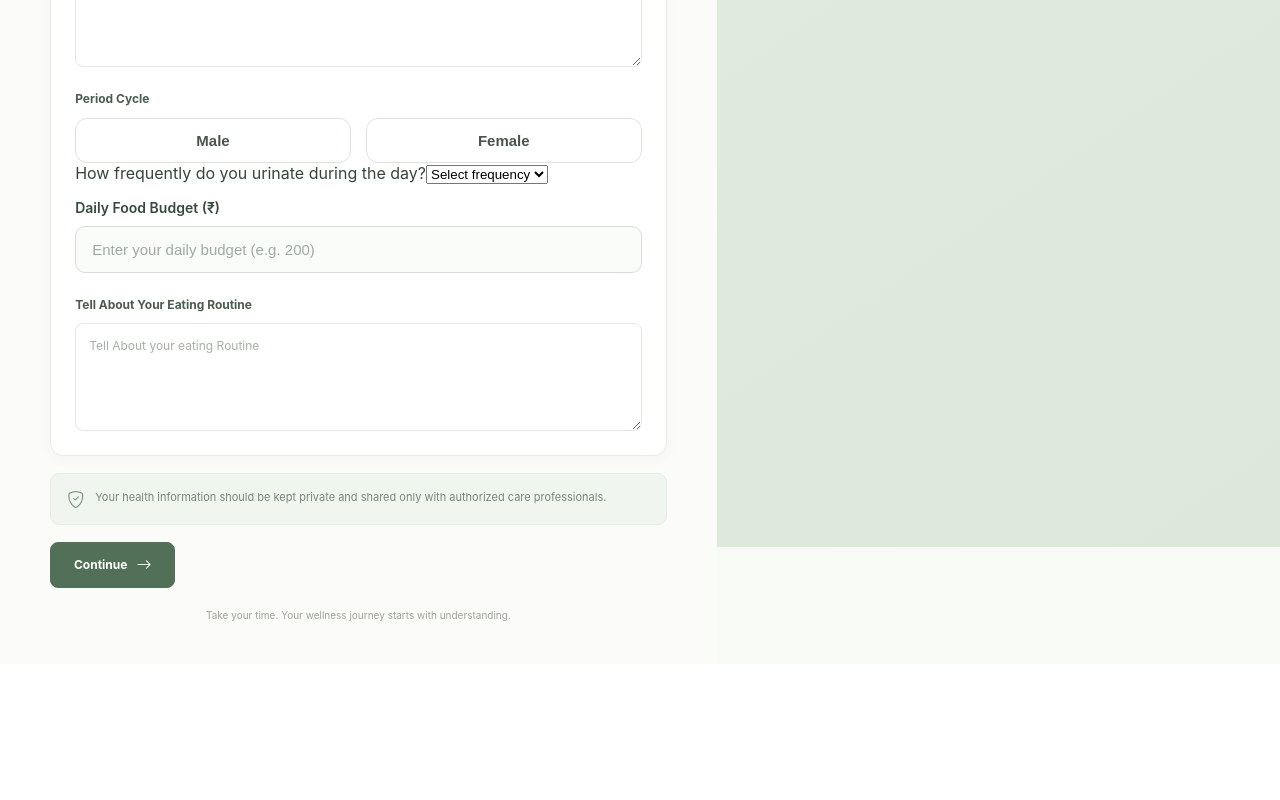
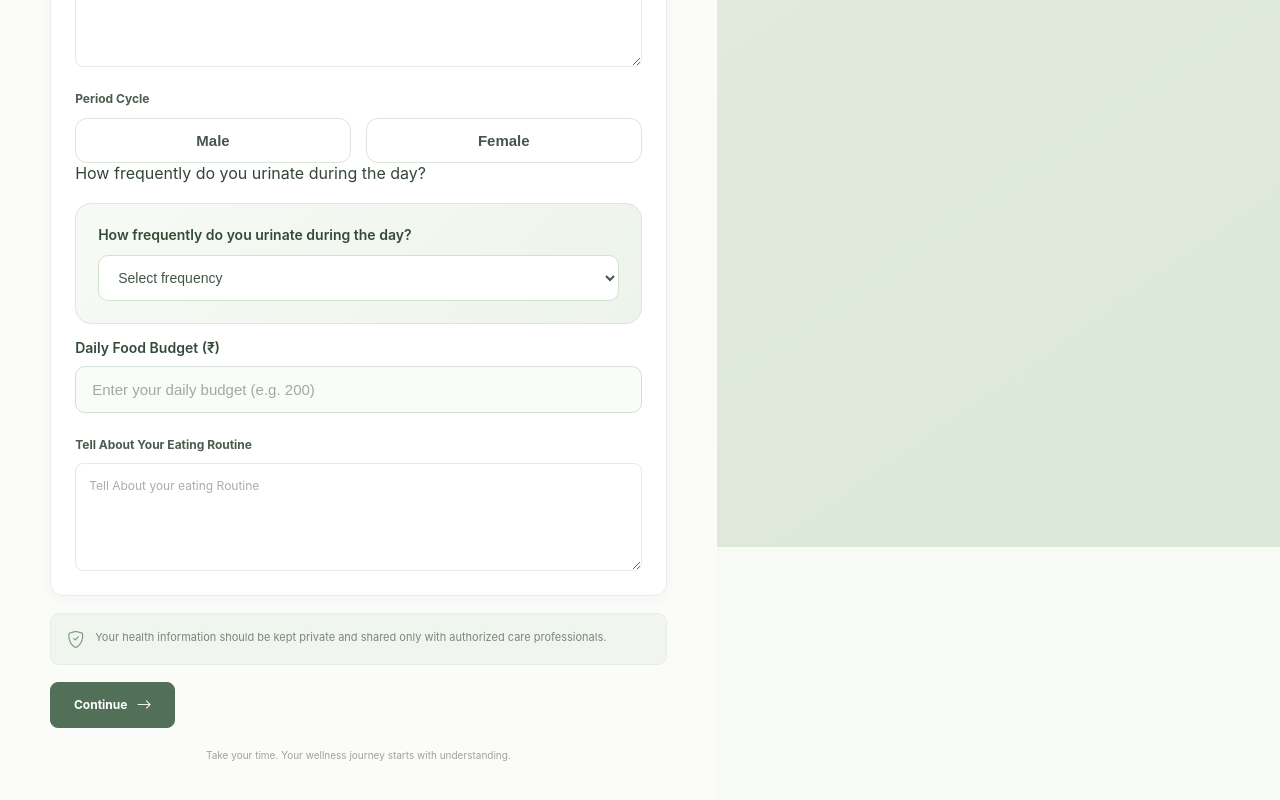
Before and after one commit to afkar-007/nutriora-frontend, a React (Vite) app: page /Lifestyle in a window 1280 px wide. Shown: the part 2493-3293 px from the top of the page. Before the commit the page ends 3157 px from the top, so only its background shows below. Built offline with nearby package versions, Linux system fonts and the light colour scheme.

Commit message:
commit changes

```diff
--- a/src/Admin/ClientLifeStylePage.jsx
+++ b/src/Admin/ClientLifeStylePage.jsx
@@ -312,6 +312,8 @@ function ClientLifestylePage() {
 
 
 
+
+
         <h3 className="lifestyle-section-title">
           <i className="bi bi-journal-text"></i>
           Afford per day
--- a/src/Pages/Lifestyle.jsx
+++ b/src/Pages/Lifestyle.jsx
@@ -746,7 +746,12 @@ function Lifestyle() {
 
 <label>How frequently do you urinate during the day?</label>
 
-<select
+
+<div className="urination-section">
+
+  <div className="urination-card">
+    <label>How frequently do you urinate during the day?</label>
+    <select
   name="urinationFrequency"
   value={formData.urinationFrequency}
   onChange={handleChange}
@@ -758,6 +763,12 @@ function Lifestyle() {
   <option value="10 or more times">10 or more times</option>
   <option value="Not sure">Not sure</option>
 </select>
+
+  </div>
+
+
+
+</div>
 
 
 
```
